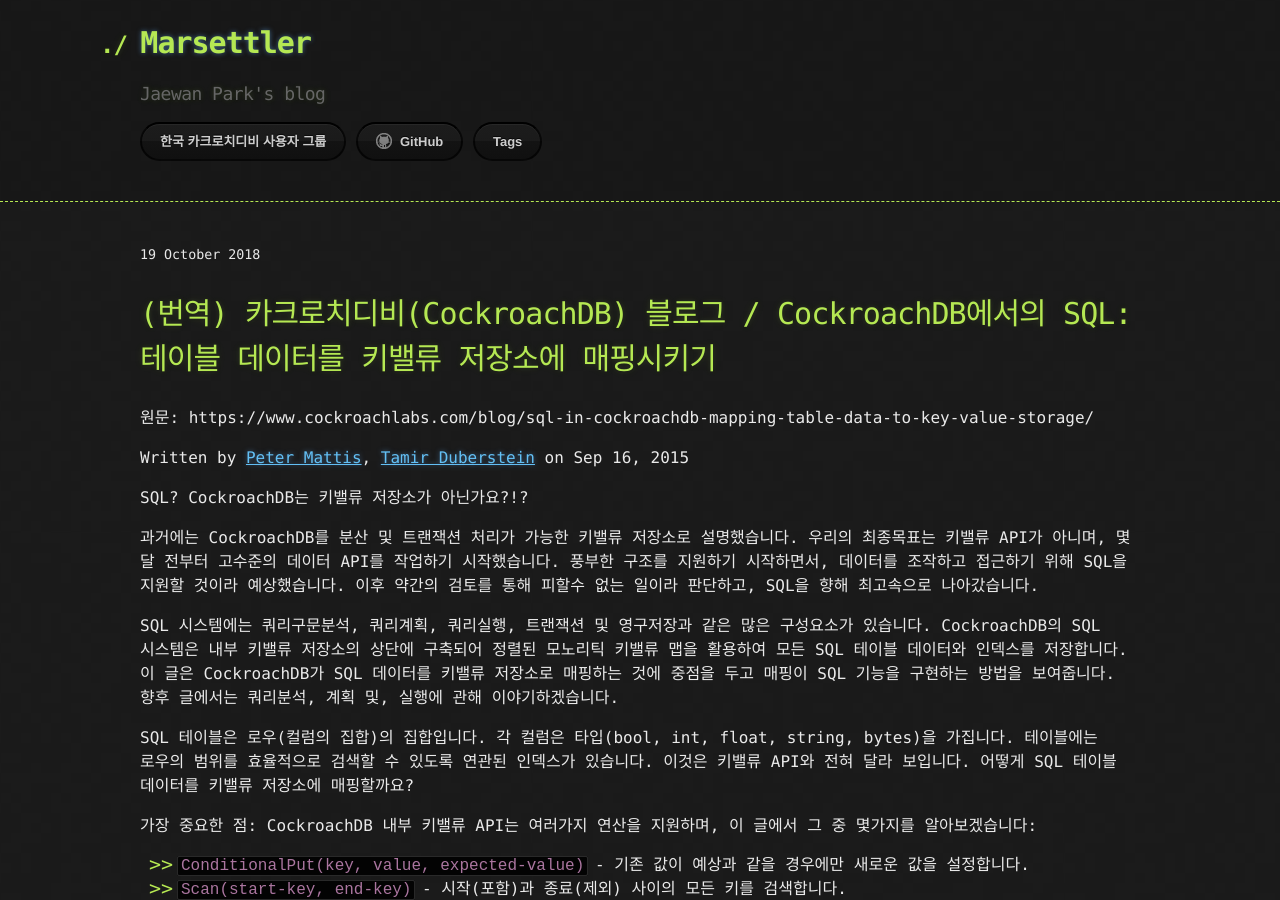
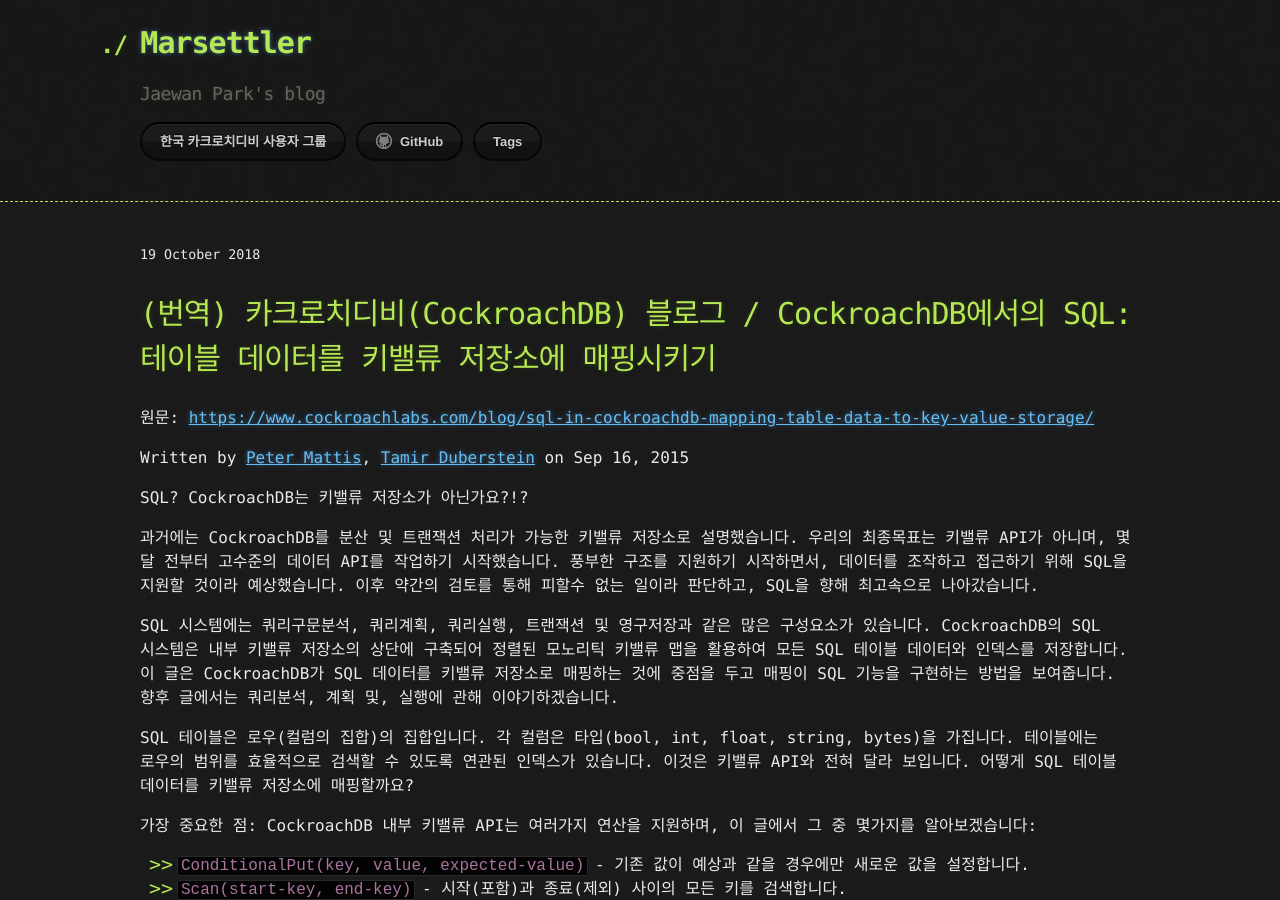
Before and after one commit to hueypark/hueypark.github.io, a Jekyll site: the page built from _posts/2018-10-19-sql-in-cockroachdb-mapping-table-data-to-key-value-storage.md, in a window 1280 px wide and 900 px high. Built offline with Jekyll 4.4.1, drawn with Linux system fonts in a browser that asks for light colours; comment, search, counter and statistics services are not loaded; some of the changed lines change nothing that is shown.

Commit message:
Update link

```diff
--- a/_posts/2018-10-19-sql-in-cockroachdb-mapping-table-data-to-key-value-storage.md
+++ b/_posts/2018-10-19-sql-in-cockroachdb-mapping-table-data-to-key-value-storage.md
@@ -5,11 +5,11 @@
 tags: ["cockroachdb"]
 ---
 
-원문: https://www.cockroachlabs.com/blog/sql-in-cockroachdb-mapping-table-data-to-key-value-storage/
+원문: [https://www.cockroachlabs.com/blog/sql-in-cockroachdb-mapping-table-data-to-key-value-storage/](https://www.cockroachlabs.com/blog/sql-in-cockroachdb-mapping-table-data-to-key-value-storage/)
 
 <!--more-->
 
-Written by [Peter Mattis](https://www.cockroachlabs.com/author/peter-mattis/), [Tamir Duberstein](https://www.cockroachlabs.com/author/tamir-duberstein/) on Sep 16, 2015
+Written by [Peter Mattis](https://www.cockroachlabs.com/blog/author/peter-mattis/), [Tamir Duberstein](https://www.cockroachlabs.com/blog/author/tamir-duberstein/) on Sep 16, 2015
 
 SQL? CockroachDB는 키밸류 저장소가 아닌가요?!?
 
```
